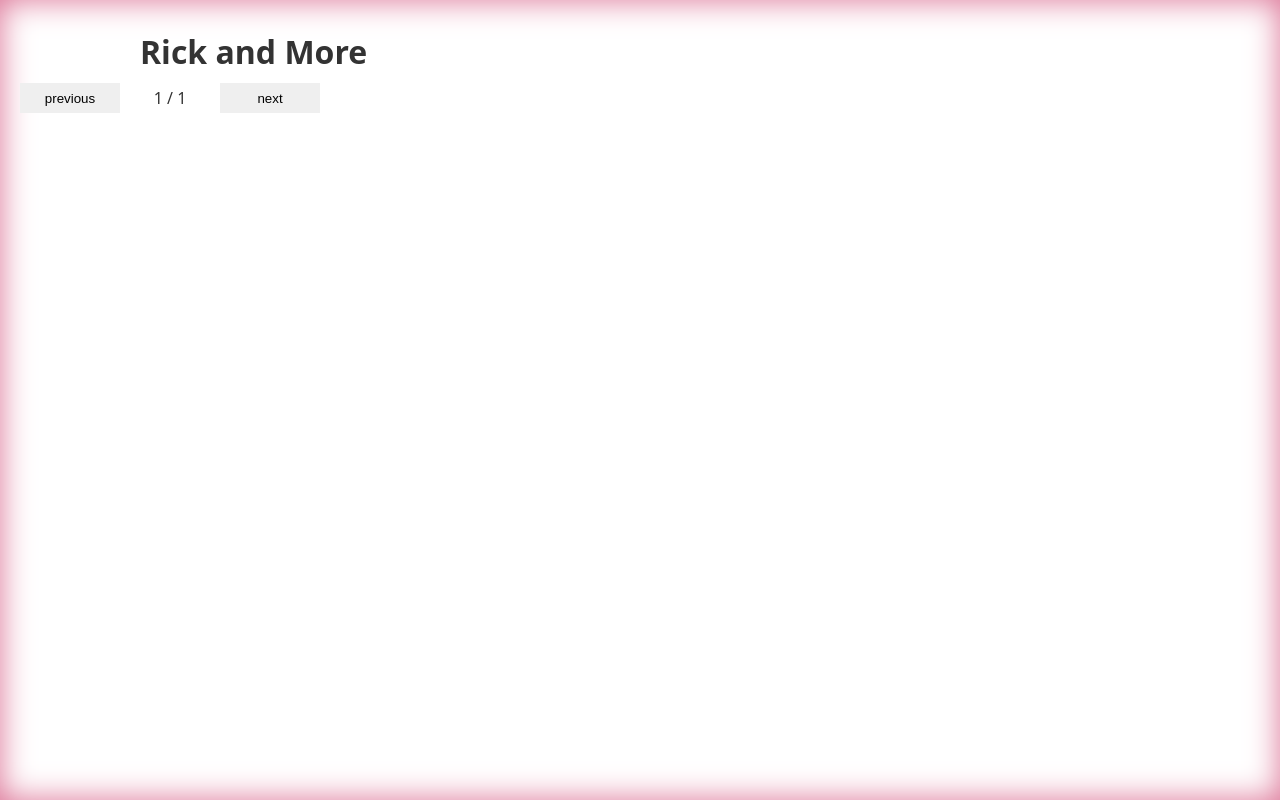
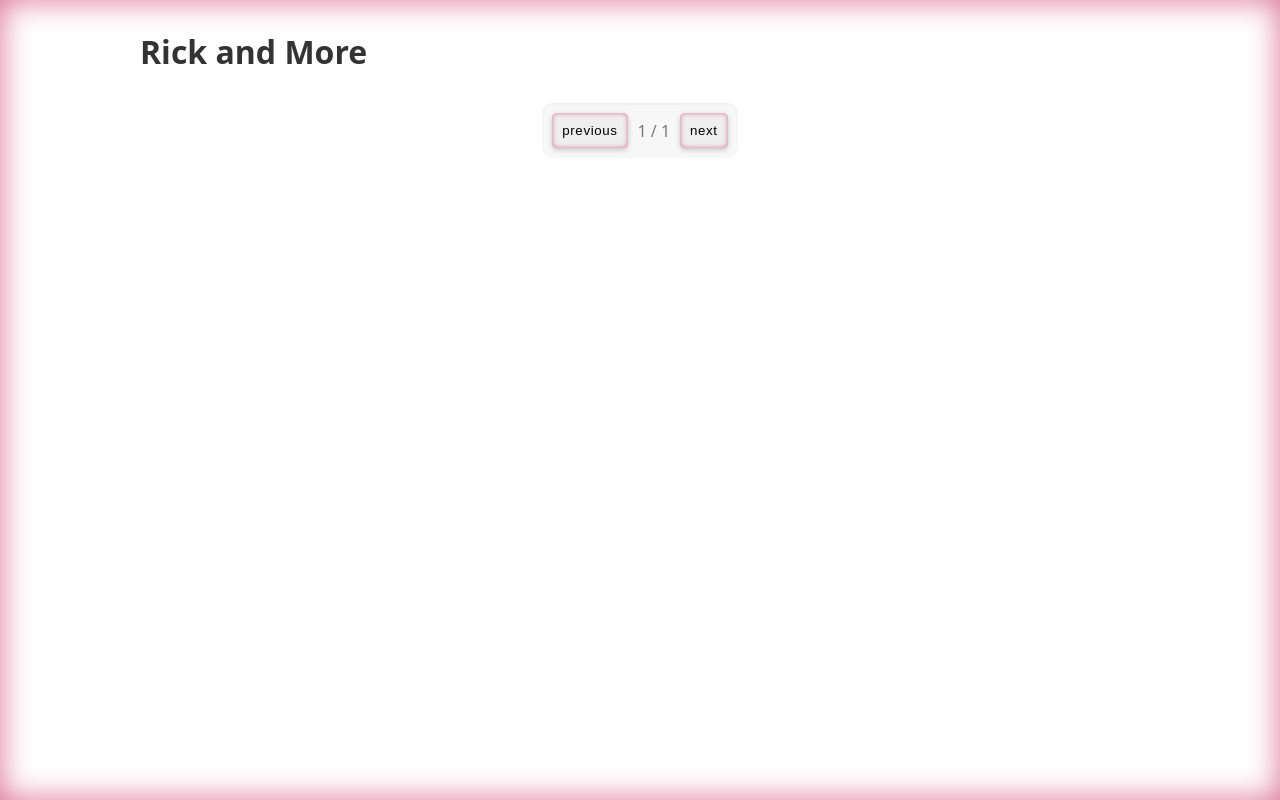
Before and after one commit to jakobm101/recap-project-3_rick-and-morty-app, a website with bundled scripts: page index.html in a window 1280 px wide. Built offline with nearby package versions, Linux system fonts and the light colour scheme; no server answers.

Commit message:
pagination styled

```diff
--- a/components/NavPagination/NavPagination.css
+++ b/components/NavPagination/NavPagination.css
@@ -2,9 +2,32 @@
   height: 30px;
   display: grid;
   grid-template-columns: 100px 100px 100px;
+  max-width: var(--width-max);
+  width: fit-content;
+  height: 55px;
+  margin: auto;
+  margin-top: 20px;
+  padding: 10px;
+  border-radius: 10px;
+  display: flex;
+  justify-content: center;
+  gap: 10px;
+  background: rgba(0, 0, 0, 0.03);
+  box-shadow: inset 0 2px 2px 0 rgba(0, 0, 0, 0.03);
 }
 
 .navigation__pagination {
   display: grid;
   place-items: center;
+  color: #777777
+
 }
+
+.button {
+  padding: 10px 10px 25px 10px;
+  border-radius: 5px;
+  box-shadow: inset 0 0 5px 0 var(--color-accent),
+    0 2px 5px 0 rgba(0, 0, 0, 0.2);
+  height: 30px;
+  letter-spacing: 0.6px;
+}
```
